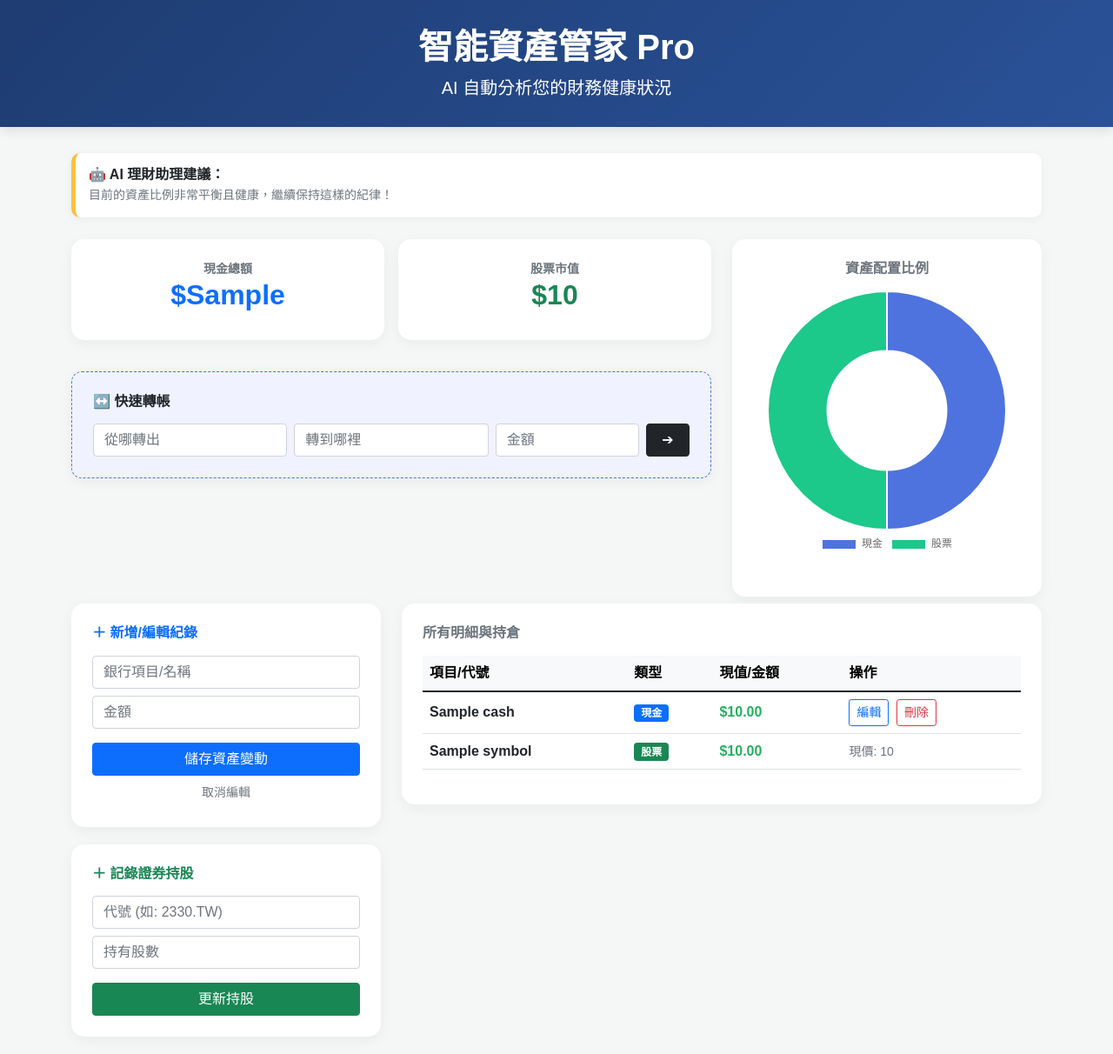
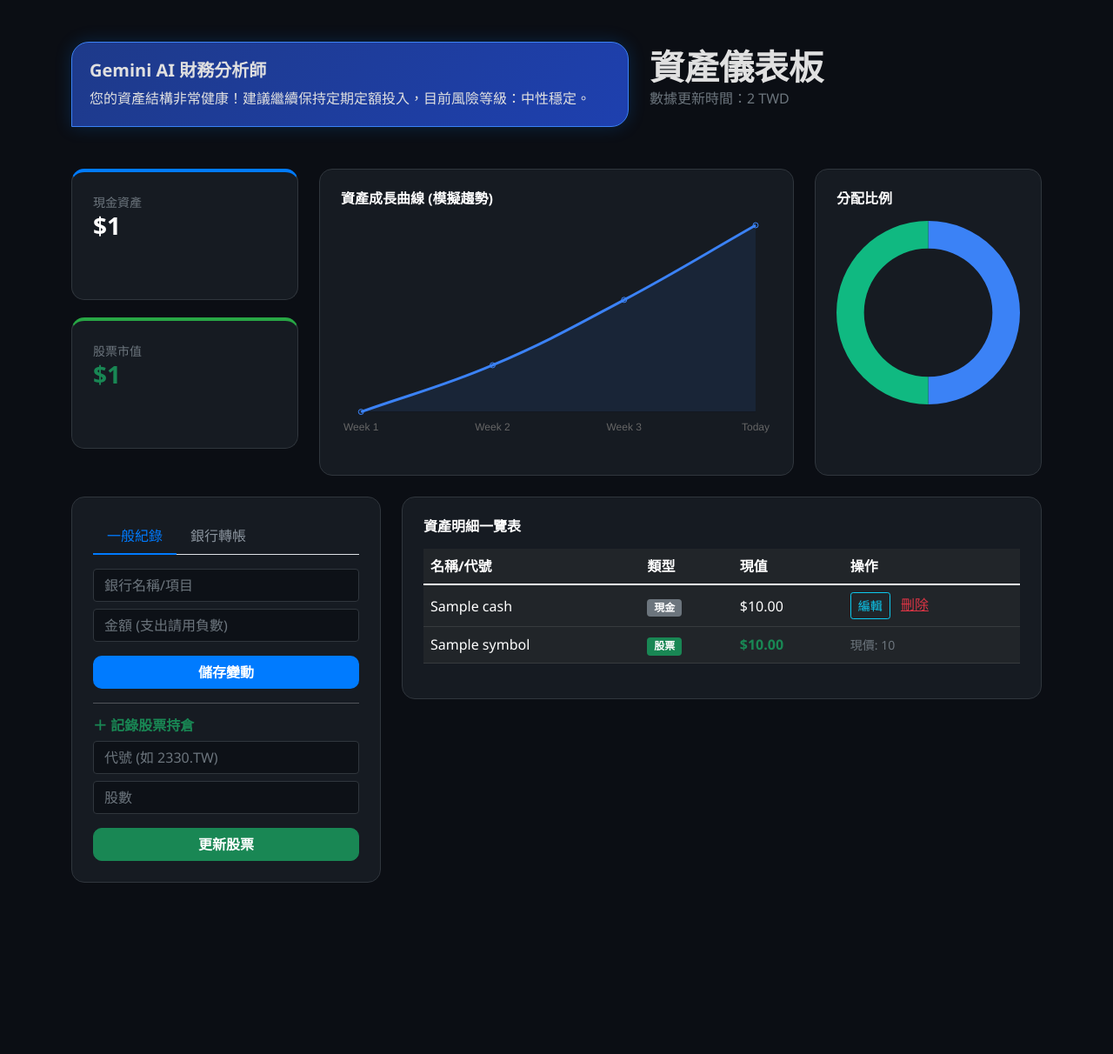
Before and after one commit to peggy904113/my-asset-app, a Flask app: template templates/index.html in a window 1280 px wide. Shown: the whole page at 87% size. After the commit the page ends 1015 px from the top, so only its background shows below. Run offline with Flask 3, Linux system fonts and the light colour scheme; the template is opened without the code that fills it: most values are stand-ins (such as "Sample title", 1, 10 or a date in 2020).

Commit message:
Update index.html

```diff
--- a/templates/index.html
+++ b/templates/index.html
@@ -3,118 +3,126 @@
 <head>
     <meta charset="UTF-8">
     <meta name="viewport" content="width=device-width, initial-scale=1.0">
-    <title>AI 資產管家 Pro</title>
+    <title>Gemini AI 資產助手</title>
     <link href="https://cdn.jsdelivr.net/npm/bootstrap@5.1.3/dist/css/bootstrap.min.css" rel="stylesheet">
     <script src="https://cdn.jsdelivr.net/npm/chart.js"></script>
     <style>
-        body { background-color: #f4f7f6; font-family: 'PingFang TC', 'Microsoft JhengHei', sans-serif; }
-        .card { border: none; border-radius: 15px; box-shadow: 0 4px 15px rgba(0,0,0,0.05); margin-bottom: 20px; }
-        .header-bg { background: linear-gradient(135deg, #1e3c72 0%, #2a5298 100%); color: white; padding: 30px 0; margin-bottom: 30px; box-shadow: 0 4px 12px rgba(0,0,0,0.1); }
-        .transfer-box { background-color: #f0f3ff; border: 1px dashed #4e73df; padding: 15px; border-radius: 12px; }
-        .negative-amt { color: #e74c3c; font-weight: bold; }
-        .positive-amt { color: #27ae60; font-weight: bold; }
-        .ai-hint { background: #fff; border-left: 5px solid #f6c23e; padding: 15px; border-radius: 10px; margin-bottom: 25px; box-shadow: 0 2px 10px rgba(0,0,0,0.05); }
+        :root { --ai-blue: #007bff; --ai-glow: rgba(0, 123, 255, 0.2); }
+        body { background-color: #0b0e14; color: #e0e0e0; font-family: 'Segoe UI', sans-serif; }
+        .card { background: #161b22; border: 1px solid #30363d; border-radius: 15px; color: white; margin-bottom: 20px; }
+        .ai-chat-bubble { background: linear-gradient(135deg, #1e3a8a 0%, #1e40af 100%); border-radius: 20px 20px 20px 0; padding: 20px; box-shadow: 0 0 20px var(--ai-glow); border: 1px solid #3b82f6; }
+        .stat-card { border-top: 4px solid var(--ai-blue); }
+        .form-control, .form-select { background: #0d1117; border: 1px solid #30363d; color: white; }
+        .form-control:focus { background: #0d1117; color: white; border-color: var(--ai-blue); box-shadow: 0 0 8px var(--ai-glow); }
+        .btn-ai { background: var(--ai-blue); color: white; border-radius: 10px; font-weight: bold; transition: 0.3s; }
+        .btn-ai:hover { background: #0056b3; transform: scale(1.02); }
+        .nav-tabs .nav-link { color: #8b949e; border: none; }
+        .nav-tabs .nav-link.active { background: transparent; color: var(--ai-blue); border-bottom: 2px solid var(--ai-blue); }
     </style>
 </head>
 <body>
 
-<div class="header-bg text-center">
-    <div class="container">
-        <h1 class="fw-bold">智能資產管家 Pro</h1>
-        <p class="lead mb-0">AI 自動分析您的財務健康狀況</p>
-    </div>
-</div>
-
-<div class="container">
-    <div class="ai-hint">
-        <h6 class="fw-bold text-dark mb-1">🤖 AI 理財助理建議：</h6>
-        <p id="ai-text" class="text-muted small mb-0">正在計算您的資產權重...</p>
+<div class="container py-5">
+    <div class="row align-items-center mb-5">
+        <div class="col-md-7">
+            <div class="ai-chat-bubble">
+                <h5 class="fw-bold"><i class="bi bi-robot"></i> Gemini AI 財務分析師</h5>
+                <p id="ai-insight" class="mb-0">正在掃描您的資產庫存... 請確保已輸入您的銀行存款與股票代號。</p>
+            </div>
+        </div>
+        <div class="col-md-5 text-end text-md-start mt-3 mt-md-0">
+            <h1 class="fw-bold mb-0">資產儀表板</h1>
+            <p class="text-muted">數據更新時間：{{ "{:,.0f}".format(total_cash + total_stock_value) }} TWD</p>
+        </div>
     </div>
 
     <div class="row">
-        <div class="col-lg-8">
-            <div class="row g-3 mb-3">
-                <div class="col-md-6 text-center">
-                    <div class="card p-4">
-                        <small class="text-muted fw-bold">現金總額</small>
-                        <h2 class="text-primary fw-bold">${{ display_cash }}</h2>
-                    </div>
-                </div>
-                <div class="col-md-6 text-center">
-                    <div class="card p-4">
-                        <small class="text-muted fw-bold">股票市值</small>
-                        <h2 class="text-success fw-bold">${{ display_stock }}</h2>
-                    </div>
-                </div>
+        <div class="col-md-3">
+            <div class="card p-4 stat-card">
+                <small class="text-muted">現金資產</small>
+                <h3 class="fw-bold">${{ "{:,.0f}".format(total_cash) }}</h3>
+                <canvas id="cashMiniChart" height="50"></canvas>
             </div>
-
-            <div class="card p-4 transfer-box mb-4">
-                <h6 class="fw-bold mb-3">↔️ 快速轉帳</h6>
-                <form action="/transfer" method="POST" class="row g-2">
-                    <div class="col-md-4"><input type="text" name="from_bank" class="form-control" placeholder="從哪轉出" required></div>
-                    <div class="col-md-4"><input type="text" name="to_bank" class="form-control" placeholder="轉到哪裡" required></div>
-                    <div class="col-md-3"><input type="number" name="amount" class="form-control" placeholder="金額" required></div>
-                    <div class="col-md-1"><button class="btn btn-dark w-100">➔</button></div>
-                </form>
+            <div class="card p-4 stat-card" style="border-top-color: #28a745;">
+                <small class="text-muted">股票市值</small>
+                <h3 class="fw-bold text-success">${{ "{:,.0f}".format(total_stock_value) }}</h3>
+                <canvas id="stockMiniChart" height="50"></canvas>
             </div>
         </div>
-
-        <div class="col-lg-4">
-            <div class="card p-4 text-center h-100">
-                <h6 class="fw-bold text-muted mb-3">資產配置比例</h6>
-                <canvas id="pieChart"></canvas>
+        <div class="col-md-6">
+            <div class="card p-4 h-100">
+                <h6 class="fw-bold mb-3">資產成長曲線 (模擬趨勢)</h6>
+                <canvas id="mainChart"></canvas>
+            </div>
+        </div>
+        <div class="col-md-3">
+            <div class="card p-4 h-100">
+                <h6 class="fw-bold mb-3">分配比例</h6>
+                <canvas id="donutChart"></canvas>
             </div>
         </div>
     </div>
 
-    <div class="row mt-2">
+    <div class="row mt-4">
         <div class="col-lg-4">
             <div class="card p-4">
-                <h6 id="form-title" class="fw-bold mb-3 text-primary">＋ 新增/編輯紀錄</h6>
-                <form action="/save_cash" method="POST">
-                    <input type="hidden" name="id" id="edit-id">
-                    <input type="text" name="bank_name" id="edit-name" class="form-control mb-2" placeholder="銀行項目/名稱" required>
-                    <input type="number" step="any" name="amount" id="edit-amount" class="form-control mb-3" placeholder="金額" required>
-                    <button class="btn btn-primary w-100">儲存資產變動</button>
-                    <button type="button" onclick="window.location.reload()" class="btn btn-link btn-sm w-100 text-secondary mt-1 text-decoration-none">取消編輯</button>
-                </form>
-            </div>
-
-            <div class="card p-4">
-                <h6 class="fw-bold mb-3 text-success">＋ 記錄證券持股</h6>
+                <ul class="nav nav-tabs mb-3" id="actionTab">
+                    <li class="nav-item"><a class="nav-link active" data-bs-toggle="tab" href="#normal-mode">一般紀錄</a></li>
+                    <li class="nav-item"><a class="nav-link" data-bs-toggle="tab" href="#transfer-mode">銀行轉帳</a></li>
+                </ul>
+                <div class="tab-content">
+                    <div class="tab-pane fade show active" id="normal-mode">
+                        <form action="/action" method="POST">
+                            <input type="hidden" name="mode" value="normal">
+                            <input type="hidden" name="id" id="edit-id">
+                            <input type="text" name="bank_name" id="edit-name" class="form-control mb-2" placeholder="銀行名稱/項目">
+                            <input type="number" step="any" name="amount" id="edit-amount" class="form-control mb-3" placeholder="金額 (支出請用負數)">
+                            <button class="btn btn-ai w-100">儲存變動</button>
+                        </form>
+                    </div>
+                    <div class="tab-pane fade" id="transfer-mode">
+                        <form action="/action" method="POST">
+                            <input type="hidden" name="mode" value="transfer">
+                            <input type="text" name="from_bank" class="form-control mb-2" placeholder="從哪家銀行轉出">
+                            <input type="text" name="to_bank" class="form-control mb-2" placeholder="轉入哪家銀行">
+                            <input type="number" step="any" name="amount" class="form-control mb-3" placeholder="轉帳金額">
+                            <button class="btn btn-ai w-100">執行轉帳</button>
+                        </form>
+                    </div>
+                </div>
+                <hr>
+                <h6 class="fw-bold text-success mb-2">＋ 記錄股票持倉</h6>
                 <form action="/add_trade" method="POST">
-                    <input type="text" name="symbol" class="form-control mb-2" placeholder="代號 (如: 2330.TW)" required>
-                    <input type="number" step="any" name="shares" class="form-control mb-3" placeholder="持有股數" required>
-                    <button class="btn btn-success w-100">更新持股</button>
+                    <input type="text" name="symbol" class="form-control mb-2" placeholder="代號 (如 2330.TW)">
+                    <input type="number" step="any" name="shares" class="form-control mb-3" placeholder="股數">
+                    <button class="btn btn-success w-100 fw-bold" style="border-radius:10px;">更新股票</button>
                 </form>
             </div>
         </div>
 
         <div class="col-lg-8">
             <div class="card p-4">
-                <h6 class="fw-bold mb-3 text-muted">所有明細與持倉</h6>
+                <h6 class="fw-bold mb-3">資產明細一覽表</h6>
                 <div class="table-responsive">
-                    <table class="table table-hover align-middle">
-                        <thead class="table-light">
-                            <tr><th>項目/代號</th><th>類型</th><th>現值/金額</th><th>操作</th></tr>
-                        </thead>
+                    <table class="table table-dark table-hover align-middle">
+                        <thead><tr><th>名稱/代號</th><th>類型</th><th>現值</th><th>操作</th></tr></thead>
                         <tbody>
                             {% for c in cash_items %}
                             <tr>
-                                <td class="fw-bold">{{ c[1] }}</td>
-                                <td><span class="badge bg-primary">現金</span></td>
-                                <td class="{{ 'negative-amt' if c[2] < 0 else 'positive-amt' }}">${{ "{:,.2f}".format(c[2]) }}</td>
+                                <td>{{ c[1] }}</td>
+                                <td><span class="badge bg-secondary">現金</span></td>
+                                <td class="{{ 'text-danger fw-bold' if c[2] < 0 else '' }}">${{ "{:,.2f}".format(c[2]) }}</td>
                                 <td>
-                                    <button class="btn btn-sm btn-outline-primary me-1" onclick="editItem('{{ c[0] }}', '{{ c[1] }}', '{{ c[2] }}')">編輯</button>
-                                    <a href="/delete_cash/{{ c[0] }}" class="btn btn-sm btn-outline-danger" onclick="return confirm('確定刪除嗎？')">刪除</a>
+                                    <button class="btn btn-sm btn-outline-info" onclick="editItem('{{ c[0] }}','{{ c[1] }}','{{ c[2] }}')">編輯</button>
+                                    <a href="/delete_cash/{{ c[0] }}" class="text-danger ms-2">刪除</a>
                                 </td>
                             </tr>
                             {% endfor %}
                             {% for s in stocks %}
                             <tr>
-                                <td class="fw-bold">{{ s.symbol }}</td>
+                                <td>{{ s.symbol }}</td>
                                 <td><span class="badge bg-success">股票</span></td>
-                                <td class="positive-amt">${{ "{:,.2f}".format(s.value) }}</td>
+                                <td class="text-success fw-bold">${{ "{:,.2f}".format(s.value) }}</td>
                                 <td><small class="text-muted">現價: {{ s.price }}</small></td>
                             </tr>
                             {% endfor %}
@@ -126,43 +134,44 @@
     </div>
 </div>
 
+<script src="https://cdn.jsdelivr.net/npm/bootstrap@5.1.3/dist/js/bootstrap.bundle.min.js"></script>
 <script>
-    // 渲染圓餅圖
-    const totalCash = {{ total_cash }};
-    const totalStock = {{ total_stock_value }};
+    const tc = {{ total_cash }};
+    const ts = {{ total_stock_value }};
+    const total = tc + ts;
 
-    new Chart(document.getElementById('pieChart'), {
+    // 1. Donut Chart
+    new Chart(document.getElementById('donutChart'), {
         type: 'doughnut',
-        data: {
-            labels: ['現金', '股票'],
-            datasets: [{
-                data: [totalCash, totalStock],
-                backgroundColor: ['#4e73df', '#1cc88a'],
-                hoverOffset: 4
-            }]
-        },
-        options: { plugins: { legend: { position: 'bottom' } } }
+        data: { labels: ['現金', '股票'], datasets: [{ data: [tc, ts], backgroundColor: ['#3b82f6', '#10b981'], borderWidth: 0 }] },
+        options: { plugins: { legend: { display: false } }, cutout: '70%' }
     });
 
-    // 編輯功能邏輯
+    // 2. Main Growth Chart (Mock)
+    new Chart(document.getElementById('mainChart'), {
+        type: 'line',
+        data: {
+            labels: ['Week 1', 'Week 2', 'Week 3', 'Today'],
+            datasets: [{ label: '總價值', data: [total*0.8, total*0.85, total*0.92, total], borderColor: '#3b82f6', tension: 0.4, fill: true, backgroundColor: 'rgba(59, 130, 246, 0.1)' }]
+        },
+        options: { plugins: { legend: { display: false } }, scales: { y: { display: false }, x: { grid: { display: false } } } }
+    });
+
+    // 3. AI Insight
+    const insight = document.getElementById('ai-insight');
+    if (total > 0) {
+        let ratio = (ts / total) * 100;
+        if (ratio > 60) insight.innerText = `分析完畢！您的股票配置佔 ${ratio.toFixed(1)}%，屬於積極型。建議保留至少 6 個月的生活預備金。`;
+        else if (ratio < 10) insight.innerText = "目前資產多為現金。在低利時代，建議撥出 20% 資金配置在全球化 ETF 以對抗通膨。";
+        else insight.innerText = "您的資產結構非常健康！建議繼續保持定期定額投入，目前風險等級：中性穩定。";
+    }
+
     function editItem(id, name, amount) {
         document.getElementById('edit-id').value = id;
         document.getElementById('edit-name').value = name;
         document.getElementById('edit-amount').value = amount;
-        document.getElementById('form-title').innerText = "📝 正在編輯紀錄";
-        window.scrollTo({ top: document.getElementById('form-title').offsetTop - 100, behavior: 'smooth' });
-    }
-
-    // AI 助理建議邏輯
-    const aiText = document.getElementById('ai-text');
-    const total = totalCash + totalStock;
-    if (total > 0) {
-        const stockRatio = (totalStock / total) * 100;
-        if (stockRatio > 70) aiText.innerText = "您的資產目前有 " + stockRatio.toFixed(1) + "% 在股市中。近期市場波動劇烈，建議檢查現金水位是否充足。";
-        else if (stockRatio < 20) aiText.innerText = "現金比例偏高。在長期通膨環境下，可以考慮定期定額增加一些穩健型 ETF。";
-        else aiText.innerText = "目前的資產比例非常平衡且健康，繼續保持這樣的紀律！";
-    } else {
-        aiText.innerText = "哈囉！我是您的 AI 助理。現在還沒有資料，趕快輸入第一筆資產讓我幫您分析吧！";
+        const trigger = document.querySelector('#actionTab a[href="#normal-mode"]');
+        bootstrap.Tab.getInstance(trigger).show();
     }
 </script>
 </body>
```
